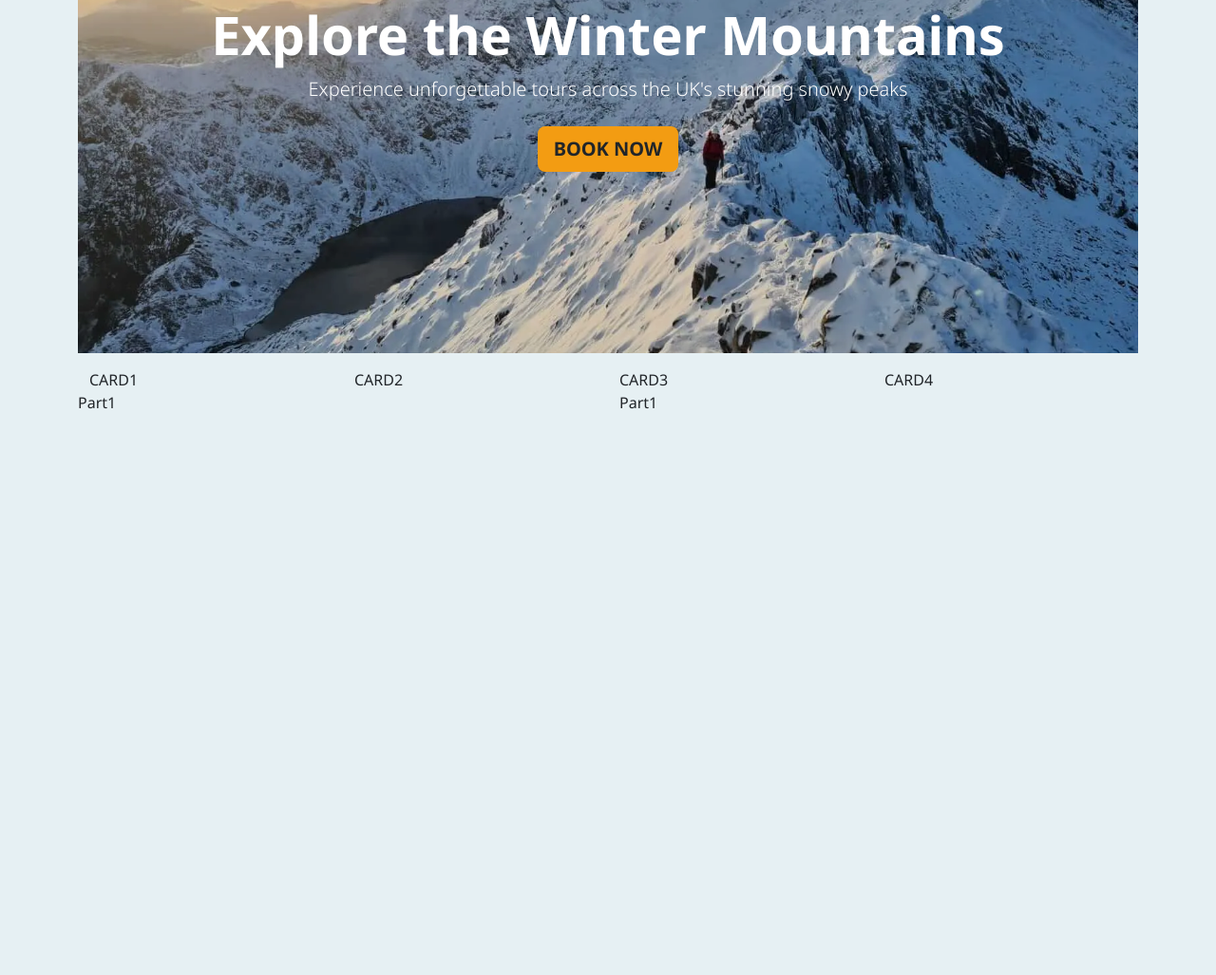
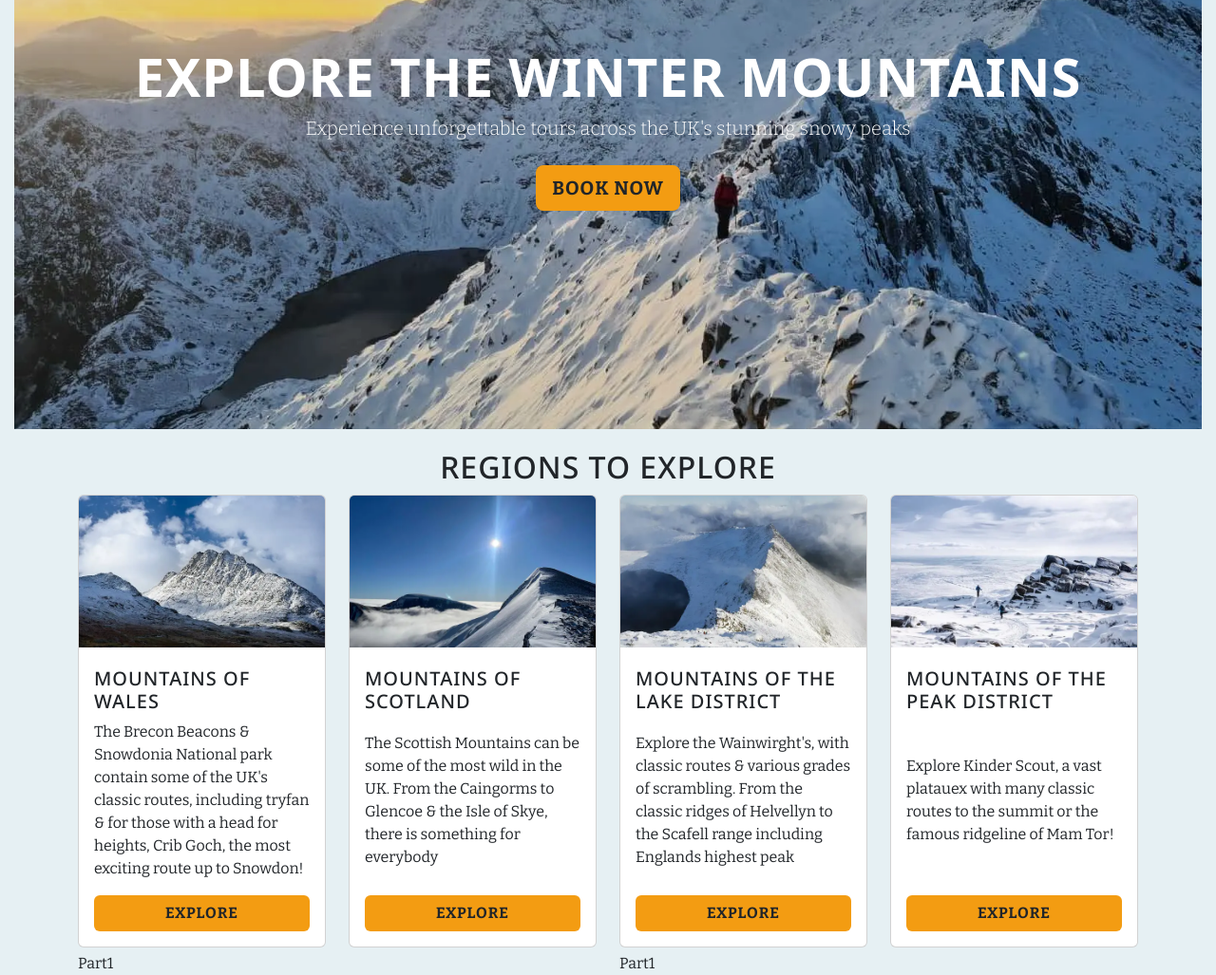
Before and after one commit to TGOSS1984/mountain-tours-v2, a plain HTML site: page index.html in a window 1280 px wide. Shown: the part 390-1417 px from the top of the page at 95% size. Before the commit the page ends 826 px from the top, so only its background shows below. Drawn offline with nearby package versions, Linux system fonts and the light colour scheme.

Commit message:
add and style region section and cards

```diff
--- a/assets/css/style.css
+++ b/assets/css/style.css
@@ -12,8 +12,8 @@
     --highlight-accent-color: #2c3e50;
     --highlight-second-accent-color: #a3b18a;
     --button-color-bg: #f39c12;
-    --primary-font: "Noto Sans", sans-serif;
-    --secondary-font: "Bitter", sans-serif;
+    --primary-font: "Bitter", sans-serif;
+    --secondary-font: "Noto Sans", sans-serif;
 }
 
 /*Global Styles*/
@@ -21,6 +21,26 @@
 body {
     font-family: var(--primary-font);
     background-color: #e6f0f3;
+}
+
+h1, h2, h3, h4, h5 {
+  font-family: var(--secondary-font);
+  text-transform: uppercase;
+  letter-spacing: 1px;
+  margin-top: 5px;
+  margin-bottom: 5px;
+}
+
+.header-font {
+  font-family: var(--secondary-font);
+  text-transform: uppercase;
+}
+
+.container-wide {
+  max-width: 1400px;
+  margin: 0 auto;
+  padding-left: 15px;
+  padding-right: 15px;
 }
 
 /*Navbar*/
@@ -46,7 +66,7 @@ body {
 
 .hero-section {
     position: relative;
-    min-height: 70vh;
+    min-height: 80vh;
     background-image: url('/assets/images/maincribgoch1600px.webp');
     background-size: cover;
     background-position: center;
@@ -71,15 +91,37 @@ body {
     background-color: var(--button-color-bg);
     font-weight: bold;
     text-transform: uppercase;
+    letter-spacing: 1px;
   }
 
   .cta-btn:hover {
     background-color: #f39c12;
+    color: white;
     font-weight: bold;
     text-transform: uppercase;
   }
 
+  /*Region Cards*/
 
+  .card-img-top {
+    max-height: 160px;
+    object-fit: cover;
+  }
+
+  .region-card {
+    margin: 5px;
+    justify-content: center;
+  }
+
+  .card-body {
+    display: flex;
+    flex-direction: column;
+    justify-content: space-between;
+  }
+
+.fixed-title-height {
+  height: 3rem;
+}
 
 /*CSS Grid Visualisation*/
 /*
--- a/index.html
+++ b/index.html
@@ -30,7 +30,7 @@
 
         <!-- Navigation items -->
         <div class="collapse navbar-collapse justify-content-center" id="navbarSupportedContent">
-          <ul class="navbar-nav mb-2 mb-lg-0">
+          <ul class="navbar-nav mb-2 mb-lg-0 header-font">
             <li class="nav-item">
               <a class="nav-link active" aria-current="page" href="#">Home</a>
             </li>
@@ -48,10 +48,10 @@
                 Regions
               </a>
               <ul class="dropdown-menu">
-                <li><a class="dropdown-item" href="#">Action</a></li>
-                <li><a class="dropdown-item" href="#">Another action</a></li>
-                <li><a class="dropdown-item" href="#">Action</a></li>
-                <li><a class="dropdown-item" href="#">Action</a></li>
+                <li><a class="dropdown-item" href="#">Wales</a></li>
+                <li><a class="dropdown-item" href="#">Scotland</a></li>
+                <li><a class="dropdown-item" href="#">Lake District</a></li>
+                <li><a class="dropdown-item" href="#">Peak District</a></li>
               </ul>
             </li>
           </ul>
@@ -59,7 +59,7 @@
       </div>
     </nav>
     <!--Main Content-->
- <main class="container">
+ <main class="container container-wide">
     <!--Section-->
     <section class="hero-section d-flex align-items-center justify-content-center text-center text-white mt-3 mb-3">
       <div class="container">
@@ -68,20 +68,51 @@
         <a href="#" class="btn cta-btn btn-lg">Book Now</a>
       </div>
     </section>
-    <!--Section-->
+    <!--Regions Section-->
     <div class="container">
       <div class="row">
-        <div class="col-12 col-md-6 col-xl-3">
-            CARD1
+        <div class="col-12 text-center">
+          <h2>Regions to Explore</h2>
         </div>
-        <div class="col-12 col-md-6 col-xl-3">
-            CARD2
+        <div class="col-12 col-md-6 col-xl-3 d-flex">
+          <div class="card region-card mx-auto" style="width: 18rem;">
+            <img src="assets/images/tryfan600pwx.webp" class="card-img-top" alt="A picture of Tryfan">
+            <div class="card-body">
+              <h5 class="card-title fixed-title-height">Mountains of Wales</h5>
+              <p class="card-text">The Brecon Beacons & Snowdonia National park contain some of the UK's classic routes, including tryfan & for those with a head for heights, Crib Goch, the most exciting route up to Snowdon!</p>
+              <a href="#" class="btn cta-btn">Explore</a>
+            </div>
+          </div>
         </div>
-        <div class="col-12 col-md-6 col-xl-3">
-            CARD3
+        <div class="col-12 col-md-6 col-xl-3 d-flex">
+          <div class="card region-card mx-auto" style="width: 18rem;">
+            <img src="assets/images/bennevis600pxw.webp" class="card-img-top" alt="A picture of Ben Nevis">
+            <div class="card-body">
+              <h5 class="card-title fixed-title-height">Mountains of Scotland</h5>
+              <p class="card-text">The Scottish Mountains can be some of the most wild in the UK. From the Caingorms to Glencoe & the Isle of Skye, there is something for everybody</p>
+              <a href="#" class="btn cta-btn">Explore</a>
+            </div>
+          </div>
         </div>
-        <div class="col-12 col-md-6 col-xl-3">
-            CARD4
+        <div class="col-12 col-md-6 col-xl-3 d-flex">
+          <div class="card region-card mx-auto" style="width: 18rem;">
+            <img src="assets/images/helvellyn600pxw.webp" class="card-img-top" alt="A picture of Hellvellyn">
+            <div class="card-body">
+              <h5 class="card-title fixed-title-height">Mountains of the Lake District</h5>
+              <p class="card-text">Explore the Wainwirght's, with classic routes & various grades of scrambling. From the classic ridges of Helvellyn to the Scafell range including Englands highest peak</p>
+              <a href="#" class="btn cta-btn">Explore</a>
+            </div>
+          </div>
+        </div>
+        <div class="col-12 col-md-6 col-xl-3 d-flex">
+          <div class="card region-card mx-auto" style="width: 18rem;">
+            <img src="assets/images/kinderscout600pxw.webp" class="card-img-top" alt="A picture of Kinder Scout">
+            <div class="card-body">
+              <h5 class="card-title fixed-title-height">Mountains of the Peak District</h5>
+              <p class="card-text">Explore Kinder Scout, a vast platauex with many classic routes to the summit or the famous ridgeline of Mam Tor!</p>
+              <a href="#" class="btn cta-btn">Explore</a>
+            </div>
+          </div>
         </div>
        </div>
     </div>
```
